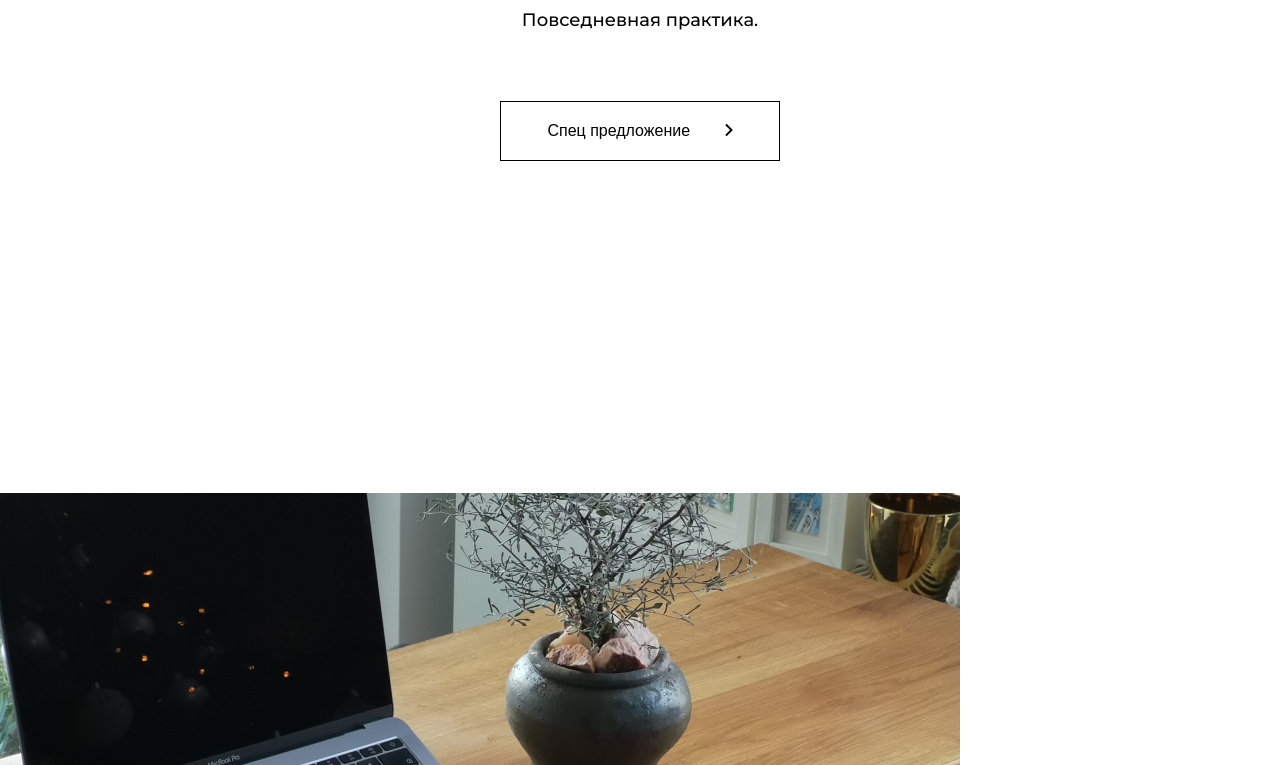
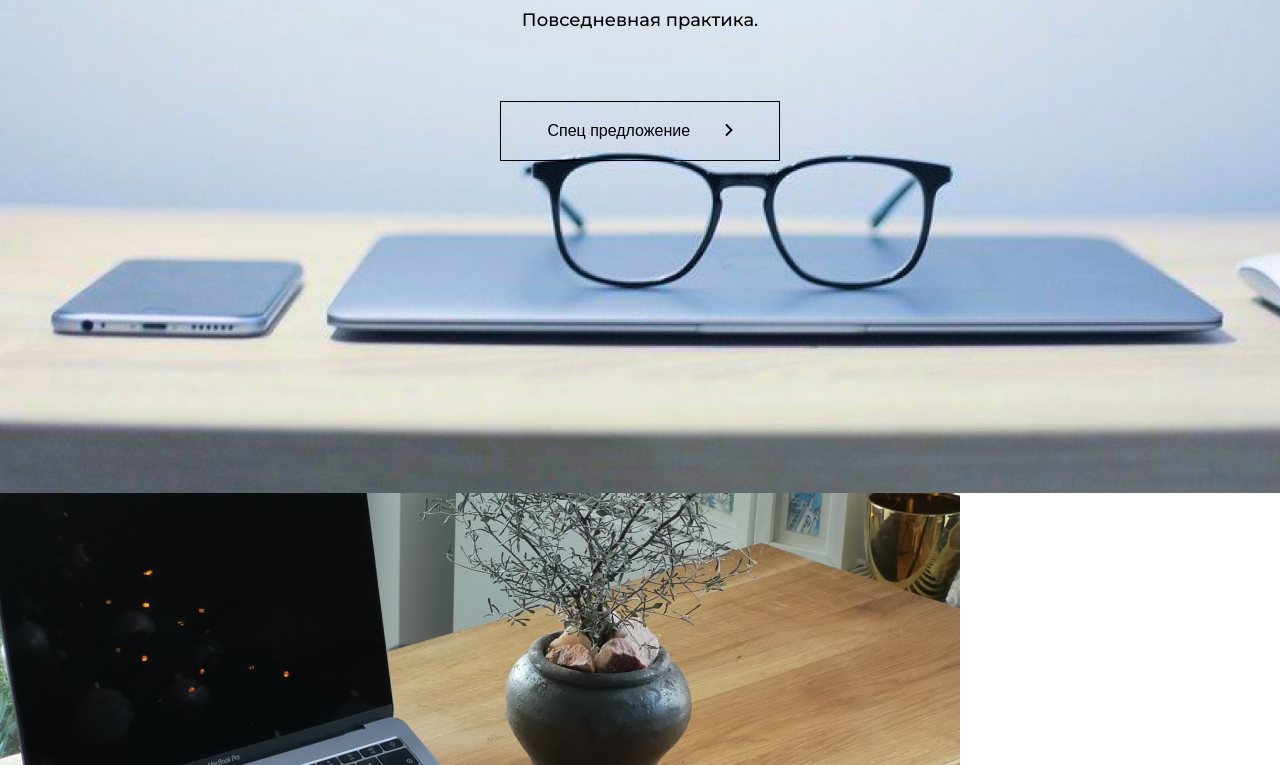
Before and after one commit to chilya-wilya/DigitalFlow, a plain HTML site: page index.html in a window 1280 px wide. Shown: the part 307-1072 px from the top of the page. Drawn offline with Linux system fonts and the light colour scheme; the site is published under a folder, as on GitHub Pages, so addresses that start at the root find nothing.

Commit message:
modify style.css

```diff
--- a/style.css
+++ b/style.css
@@ -17,7 +17,7 @@ body {
 .main {
     width: 100%;
     height: 100vh;
-    background: url(/images/main-back.png) no-repeat;
+    background: url(./images/main-back.png) no-repeat;
     background-size: cover;
     position: relative;
     display: flex;
```
